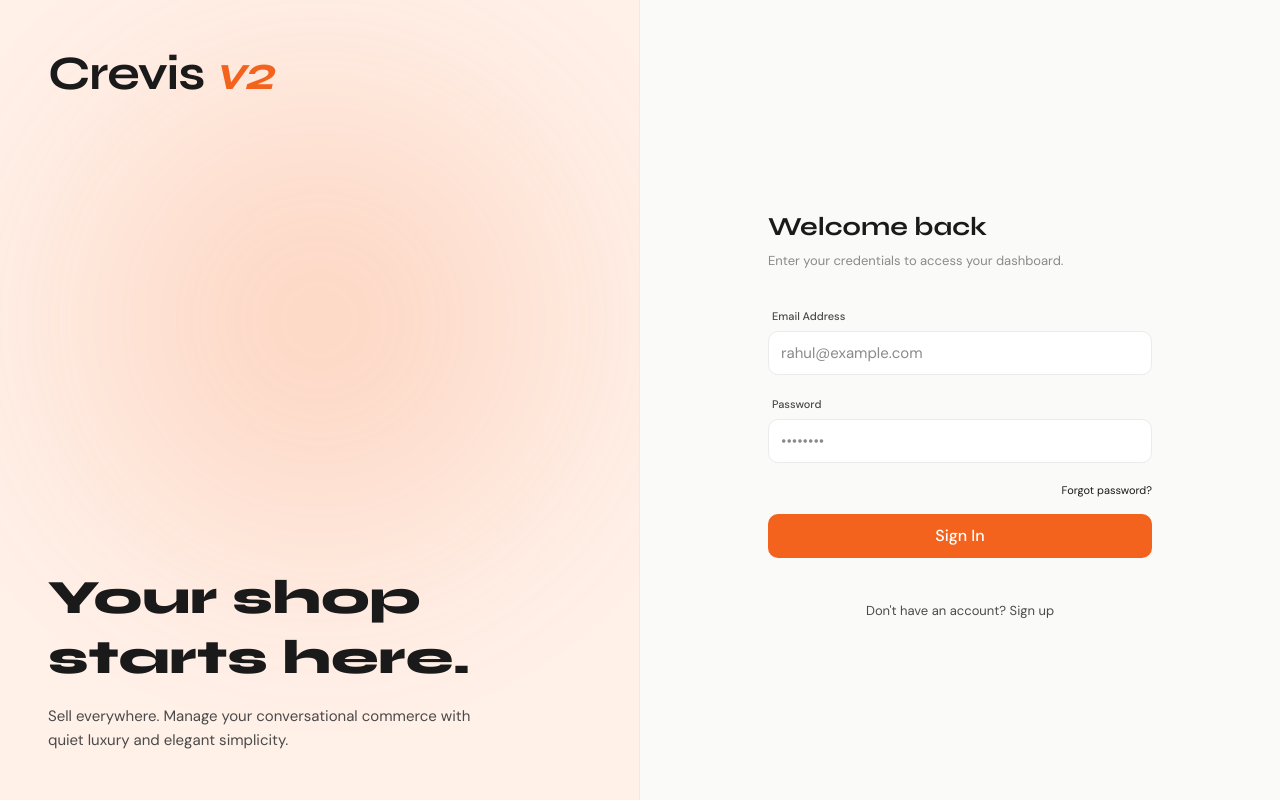
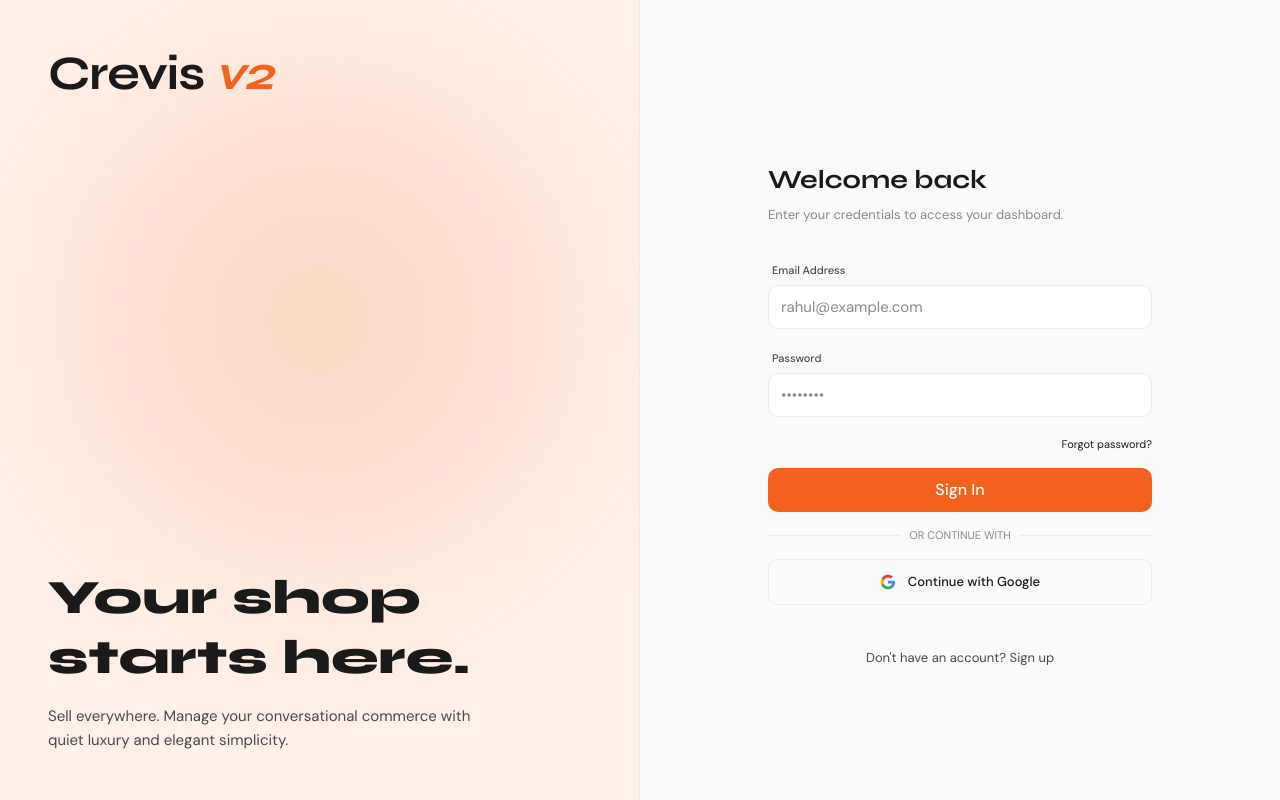
Before and after one commit to evan894/crevis-v2, a Next.js app: page /auth in a window 1280 px wide. Built offline with nearby package versions, Linux system fonts and the light colour scheme; no server answers.

Commit message:
feat: Google OAuth sign in

```diff
--- a/app/auth/page.tsx
+++ b/app/auth/page.tsx
@@ -70,6 +70,19 @@
     }
   };
 
+  const handleGoogleSignIn = async () => {
+    const { error } = await supabase.auth
+      .signInWithOAuth({
+        provider: 'google',
+        options: {
+          redirectTo: `${process.env.NEXT_PUBLIC_APP_URL}/auth/callback`
+        }
+      })
+    if (error) {
+      setError('Google sign in failed. Please try again.')
+    }
+  }
+
   return (
     <main className="min-h-screen bg-surface flex selection:bg-saffron selection:text-surface-raised">
       {/* Left Panel - Hidden on mobile */}
@@ -141,6 +154,7 @@
               Back to sign in
             </button>
           ) : (
+          <div className="space-y-4">
           <form onSubmit={handleSubmit} className="space-y-4">
             {isSignUp && (
               <div className="space-y-1">
@@ -217,6 +231,32 @@
               )}
             </button>
           </form>
+
+            <div className="relative my-4">
+              <div className="absolute inset-0 flex items-center">
+                <span className="w-full border-t border-border" />
+              </div>
+              <div className="relative flex justify-center text-xs uppercase">
+                <span className="bg-surface px-2 text-ink-muted">
+                  or continue with
+                </span>
+              </div>
+            </div>
+
+            <button
+              onClick={handleGoogleSignIn}
+              type="button"
+              className="w-full flex items-center justify-center gap-3 border border-border rounded-md px-4 py-3 text-sm font-dm-sans font-medium hover:bg-surface-raised transition-colors"
+            >
+              <svg viewBox="0 0 24 24" className="w-4 h-4">
+                <path fill="#4285F4" d="M22.56 12.25c0-.78-.07-1.53-.2-2.25H12v4.26h5.92c-.26 1.37-1.04 2.53-2.21 3.31v2.77h3.57c2.08-1.92 3.28-4.74 3.28-8.09z"/>
+                <path fill="#34A853" d="M12 23c2.97 0 5.46-.98 7.28-2.66l-3.57-2.77c-.98.66-2.23 1.06-3.71 1.06-2.86 0-5.29-1.93-6.16-4.53H2.18v2.84C3.99 20.53 7.7 23 12 23z"/>
+                <path fill="#FBBC05" d="M5.84 14.09c-.22-.66-.35-1.36-.35-2.09s.13-1.43.35-2.09V7.07H2.18C1.43 8.55 1 10.22 1 12s.43 3.45 1.18 4.93l2.85-2.22.81-.62z"/>
+                <path fill="#EA4335" d="M12 5.38c1.62 0 3.06.56 4.21 1.64l3.15-3.15C17.45 2.09 14.97 1 12 1 7.7 1 3.99 3.47 2.18 7.07l3.66 2.84c.87-2.6 3.3-4.53 6.16-4.53z"/>
+              </svg>
+              Continue with Google
+            </button>
+          </div>
           )}
 
           {view !== "confirm-email" && (
```
Also changed, not shown: 1 other file (tests, documents, lock files or other folders).
